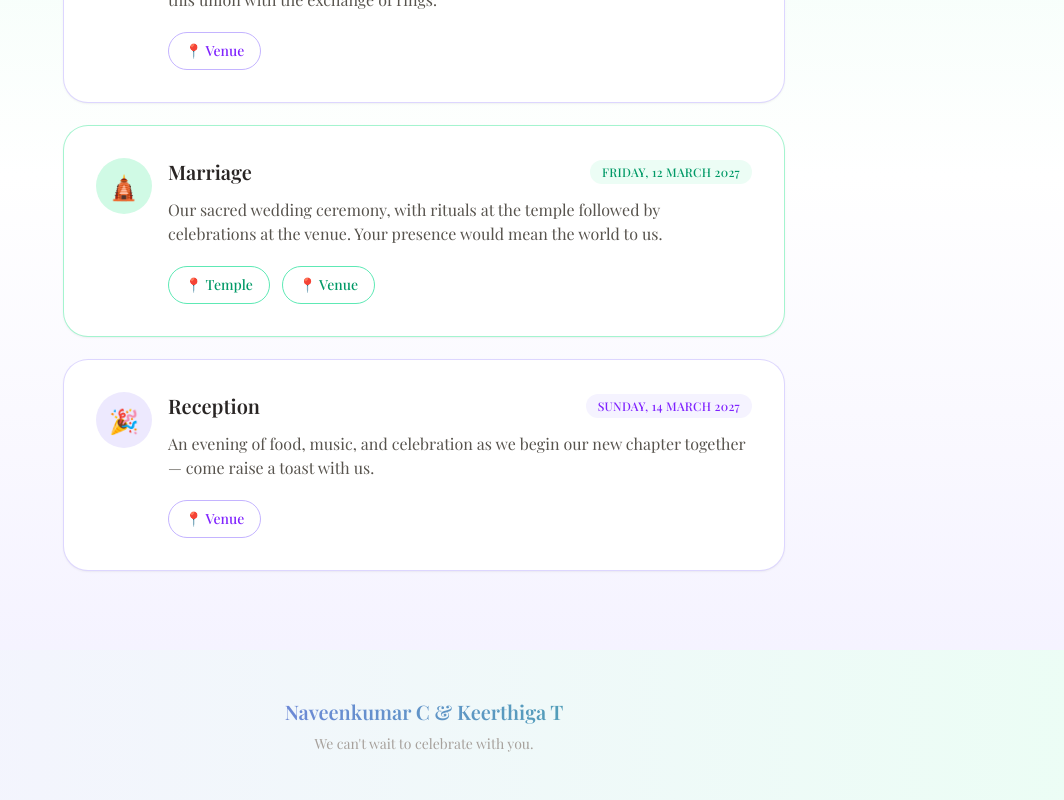
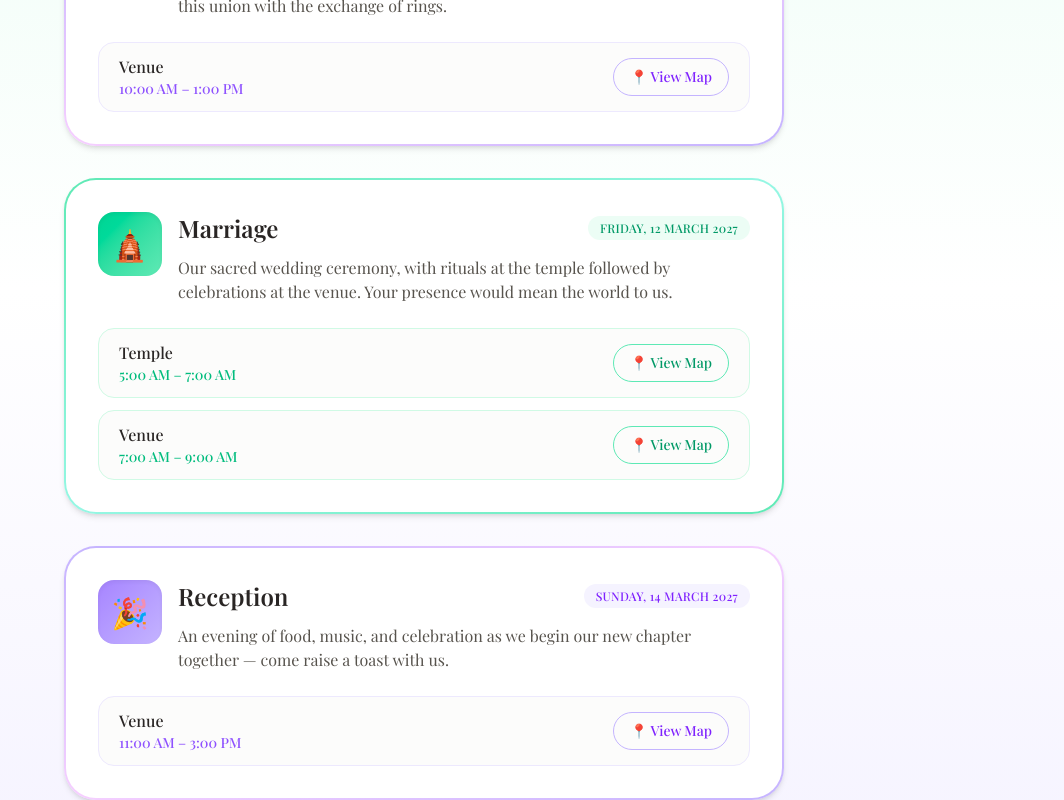
Before and after one commit to naveenkumar-chandrasekar/Marriage-Invitation, a Next.js app: page / in a window 1280 px wide. Shown: the part 1020-1820 px from the top of the page, without its empty margins (216-1280 px from the left). Built offline with nearby package versions, Linux system fonts and the light colour scheme; a web font is replaced by a local one.

Commit message:
Add event timings and redesign event cards
Each location now shows its own time range. Cards get a gradient
border frame, elevated icon badge, and timeline-style location rows
instead of plain pill links.

Co-Authored-By: Claude Sonnet 5 <noreply@anthropic.com>

```diff
--- a/app/components/Events.tsx
+++ b/app/components/Events.tsx
@@ -2,15 +2,19 @@ import { events } from "@/lib/wedding-data";
 
 const accents = [
   {
-    ring: "ring-violet-200",
-    badge: "bg-violet-100 text-violet-600",
+    frame: "from-violet-300 via-fuchsia-200 to-violet-300",
+    badge: "from-violet-400 to-violet-300",
     pill: "bg-violet-50 text-violet-600",
+    row: "border-violet-100",
+    time: "text-violet-500",
     link: "border-violet-300 text-violet-600 hover:bg-violet-50",
   },
   {
-    ring: "ring-emerald-200",
-    badge: "bg-emerald-100 text-emerald-600",
+    frame: "from-emerald-300 via-teal-200 to-emerald-300",
+    badge: "from-emerald-400 to-emerald-300",
     pill: "bg-emerald-50 text-emerald-600",
+    row: "border-emerald-100",
+    time: "text-emerald-500",
     link: "border-emerald-300 text-emerald-600 hover:bg-emerald-50",
   },
 ];
@@ -28,23 +32,24 @@ export default function Events() {
         <h2 className="mb-12 text-center text-3xl font-semibold bg-gradient-to-r from-violet-500 to-emerald-500 bg-clip-text text-transparent">
           Events
         </h2>
-        <div className="flex flex-col gap-6">
+        <div className="flex flex-col gap-8">
           {events.map((event, index) => {
             const accent = accents[index % accents.length];
             return (
               <div
                 key={event.title}
-                className={`rounded-3xl bg-white p-8 shadow-sm ring-1 ${accent.ring} transition-shadow hover:shadow-lg`}
+                className={`rounded-[2rem] bg-gradient-to-br p-[2px] shadow-md transition-transform hover:-translate-y-1 hover:shadow-xl ${accent.frame}`}
               >
+                <div className="rounded-[calc(2rem-2px)] bg-white p-8">
                   <div className="flex items-start gap-4">
                     <span
-                    className={`flex h-14 w-14 shrink-0 items-center justify-center rounded-full text-2xl ${accent.badge}`}
+                      className={`flex h-16 w-16 shrink-0 items-center justify-center rounded-2xl bg-gradient-to-br text-3xl shadow-inner ${accent.badge}`}
                     >
                       {event.icon}
                     </span>
                     <div className="flex-1">
                       <div className="flex flex-wrap items-center justify-between gap-2">
-                      <h3 className="text-xl font-semibold text-stone-800">
+                        <h3 className="text-2xl font-semibold text-stone-800">
                           {event.title}
                         </h3>
                         <span
@@ -54,19 +59,31 @@ export default function Events() {
                         </span>
                       </div>
                       <p className="mt-3 text-stone-600">{event.description}</p>
-                    <div className="mt-5 flex flex-wrap gap-3">
+                    </div>
+                  </div>
+
+                  <div className="mt-6 flex flex-col gap-3">
                     {event.locations.map((location) => (
+                      <div
+                        key={location.label}
+                        className={`flex flex-wrap items-center justify-between gap-3 rounded-2xl border bg-stone-50/60 px-5 py-3 ${accent.row}`}
+                      >
+                        <div>
+                          <p className="font-medium text-stone-800">{location.label}</p>
+                          <p className={`text-sm font-medium ${accent.time}`}>
+                            {location.time}
+                          </p>
+                        </div>
                         <a
-                          key={location.label}
                           href={location.mapUrl}
                           target="_blank"
                           rel="noopener noreferrer"
                           className={`rounded-full border px-4 py-2 text-sm font-medium transition-colors ${accent.link}`}
                         >
-                          📍 {location.label}
+                          📍 View Map
                         </a>
+                      </div>
                     ))}
-                    </div>
                   </div>
                 </div>
               </div>
--- a/lib/wedding-data.ts
+++ b/lib/wedding-data.ts
@@ -15,7 +15,13 @@ export const events = [
     description:
       "The formal start of our forever — join us as our families come together to bless this union with the exchange of rings.",
     date: "Sunday, 13 December 2026",
-    locations: [{ label: "Venue", mapUrl: "https://maps.app.goo.gl/gYSocyAjzzFe6EwF6" }],
+    locations: [
+      {
+        label: "Venue",
+        time: "10:00 AM – 1:00 PM",
+        mapUrl: "https://maps.app.goo.gl/gYSocyAjzzFe6EwF6",
+      },
+    ],
   },
   {
     title: "Marriage",
@@ -24,8 +30,16 @@ export const events = [
       "Our sacred wedding ceremony, with rituals at the temple followed by celebrations at the venue. Your presence would mean the world to us.",
     date: "Friday, 12 March 2027",
     locations: [
-      { label: "Temple", mapUrl: "https://maps.app.goo.gl/WnJQ8dQ53ReLbtot6" },
-      { label: "Venue", mapUrl: "https://maps.app.goo.gl/JwXqNrBmF38A1mnMA" },
+      {
+        label: "Temple",
+        time: "5:00 AM – 7:00 AM",
+        mapUrl: "https://maps.app.goo.gl/WnJQ8dQ53ReLbtot6",
+      },
+      {
+        label: "Venue",
+        time: "7:00 AM – 9:00 AM",
+        mapUrl: "https://maps.app.goo.gl/JwXqNrBmF38A1mnMA",
+      },
     ],
   },
   {
@@ -34,6 +48,12 @@ export const events = [
     description:
       "An evening of food, music, and celebration as we begin our new chapter together — come raise a toast with us.",
     date: "Sunday, 14 March 2027",
-    locations: [{ label: "Venue", mapUrl: "https://maps.app.goo.gl/SsdK92nG7mRcgKaWA" }],
+    locations: [
+      {
+        label: "Venue",
+        time: "11:00 AM – 3:00 PM",
+        mapUrl: "https://maps.app.goo.gl/SsdK92nG7mRcgKaWA",
+      },
+    ],
   },
 ];
```
Lines whose indentation alone changed are shown as unchanged.
